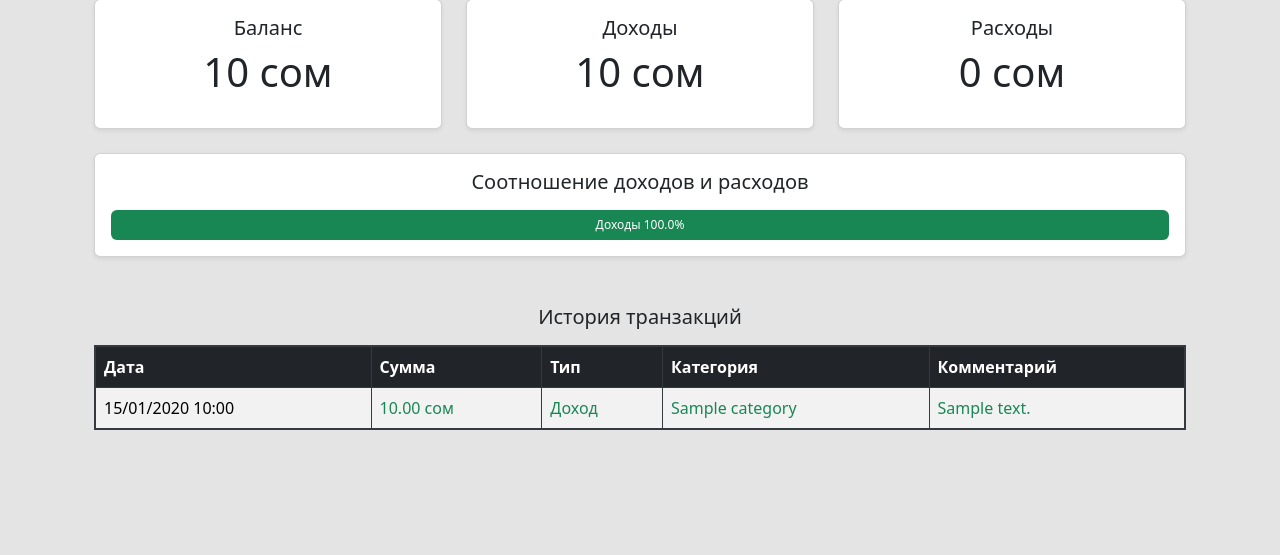
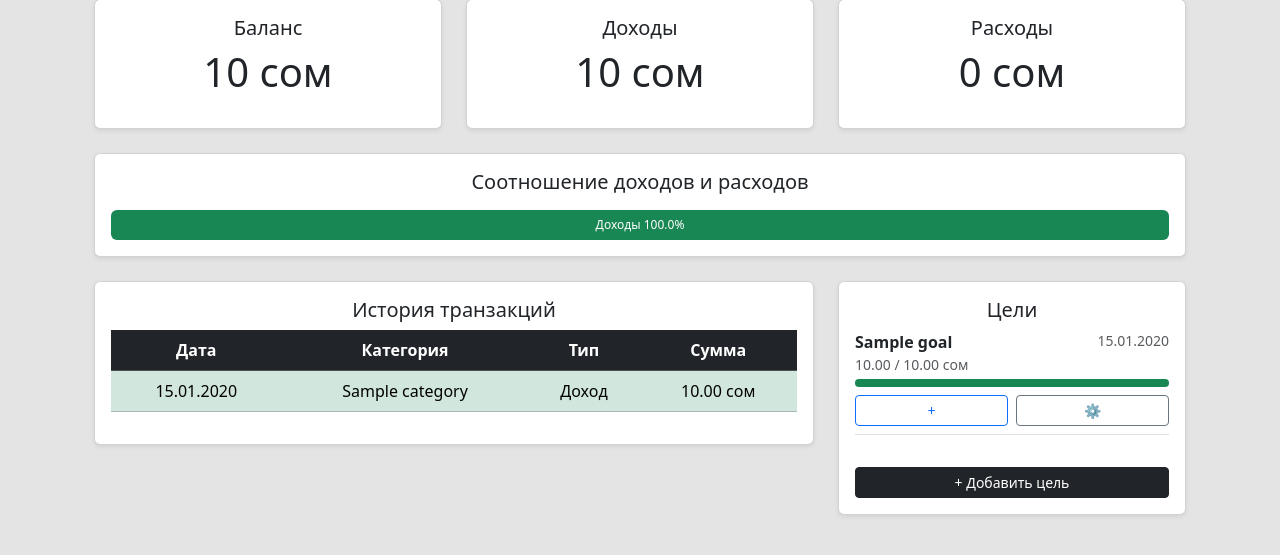
Before and after one commit to akaha-loks/MyBudget, a Django app: page / in a window 1280 px wide. Shown: the part 154-709 px from the top of the page. Run offline with Django 5.2, Linux system fonts and the light colour scheme; a user stored in the database is signed in; tables that the repository leaves empty hold one stand-in row (values such as "Sample post").

```diff
--- a/main/models.py
+++ b/main/models.py
@@ -18,6 +18,7 @@ class Category(models.Model):
     def __str__(self):
         return f"{self.name} ({'Доход' if self.type == 'income' else 'Расход'})"
 
+
 TYPE_CHOICES = [
     ('income', 'Доход'),
     ('expense', 'Расход'),
@@ -29,11 +30,10 @@ class Transaction(models.Model):
     amount = models.DecimalField(max_digits=10, decimal_places=2)
     description = models.TextField(blank=True)
     date = models.DateTimeField(default=timezone.now)
-    type = models.CharField(max_length=10, choices=TYPE_CHOICES, verbose_name='Тип операции')
+    type = models.CharField(max_length=18, choices=TYPE_CHOICES, verbose_name='Тип операции')
 
     def __str__(self):
         return f"{self.get_type_display()} — {self.amount} сом"
-
 
 
 class Goal(models.Model):
--- a/main/static/main/css/main.css
+++ b/main/static/main/css/main.css
@@ -6,25 +6,22 @@ body{
   float: right;
 }
 
-/* Цвет текста для доходов и расходов */
-.table-success td {
-    background-color: #d4edda !important; /* светло-зелёный фон */
-    color: #155724 !important;           /* тёмно-зелёный текст */
-    font-weight: 500;
+/* Стилизация ссылок в заголовках таблицы */
+.table thead th a {
+    color: inherit;           /* Наследуем цвет текста из th */
+    text-decoration: none;    /* Убираем подчеркивание */
+    font-weight: bold;         /* Можно сделать жирнее */
+    transition: color 0.2s;
 }
 
-.table-danger td {
-    background-color: #f8d7da !important; /* светло-красный фон */
-    color: #721c24 !important;            /* тёмно-красный текст */
-    font-weight: 500;
+.table thead th a:hover {
+    color: #0d6efd;           /* Или любой другой цвет при наведении */
+    text-decoration: underline; /* Можно подчеркнуть при наведении */
 }
 
-/* Граница таблицы */
-.table-bordered {
-    border: 2px solid #343a40; /* тёмная рамка вокруг всей таблицы */
+/* Для селекта внутри th */
+.table thead th select.form-select {
+    font-size: 0.9em;
+    padding: 0.25rem 0.5rem;
+    height: auto;
 }
-
-.table-bordered th,
-.table-bordered td {
-    border: 1px solid #343a40; /* границы для ячеек */
-}
--- a/main/templates/main/goals/add.html
+++ b/main/templates/main/goals/add.html
@@ -16,8 +16,10 @@
         </div>
         <div class="mb-3">
             <label class="form-label">Срок достижения</label>
-            <input type="date" name="deadline" class="form-control" required>
+            <input type="date" name="deadline" class="form-control" required
+                   value="{{ default_deadline }}">
         </div>
+
         <button class="btn btn-success w-100">Добавить цель</button>
         <a href="{% url 'main:goals_list' %}" class="btn btn-secondary w-100 mt-2">Отмена</a>
     </form>
--- a/main/templates/main/goals/list.html
+++ b/main/templates/main/goals/list.html
@@ -73,7 +73,7 @@
         </div>
         {% endfor %}
     </div>
-    <div class="d-flex justify-content-end mb-3">
+    <div class="d-flex justify-content-end mt-4 mb-4">
         <a href="{% url 'main:goal_add' %}" class="btn btn-dark">+ Добавить цель</a>
     </div>
 </div>
--- a/main/templates/main/index.html
+++ b/main/templates/main/index.html
@@ -82,36 +82,77 @@
                 </div>
             </div>
             <!-- История транзакций -->
-            <div class="col-md-12 mt-5">
-                <h5 class="text-center mb-3">История транзакций</h5>
-                <table class="table table-striped table-hover table-bordered">
-                    <thead class="table-dark">
+            <div class="col-md-8">
+                <div class="card shadow-sm">
+                    <div class="card-body">
+                        <h5 class="card-title text-center">История транзакций</h5>
+                        <div style="max-height: 250px; overflow-y: auto;">
+                            <table class="table table-hover text-center align-middle">
+                                <thead class="table-dark" style="position: sticky; top: 0; z-index: 2;">
                                     <tr>
                                         <th>Дата</th>
+                                        <th>Категория</th>
+                                        <th>Тип</th>
                                         <th>Сумма</th>
-                            <th>Тип</th>
-                            <th>Категория</th>
-                            <th>Комментарий</th>
                                     </tr>
                                 </thead>
                                 <tbody>
-                        {% for t in transactions %}
-                        <tr onclick="window.location='{% url 'main:transactions_list' %}'" style="cursor: pointer;">
-                            <td>{{ t.date|date:"d/m/Y H:i" }}</td>
-                            <td class="{% if t.type == 'income' %}text-success{% elif t.type == 'expense' %}text-danger{% endif %}">{{ t.amount }} сом</td>
-                            <td class="{% if t.type == 'income' %}text-success{% elif t.type == 'expense' %}text-danger{% endif %}">{{ t.get_type_display }}</td>
-                            <td class="{% if t.type == 'income' %}text-success{% elif t.type == 'expense' %}text-danger{% endif %}">
-                                {% if t.category %}{{ t.category.name }}{% else %}Без категории{% endif %}
+                                    {% for transaction in transactions %}
+                                        <tr class="{% if transaction.type == 'income' %}table-success{% else %}table-danger{% endif %}">
+                                            <td>{{ transaction.date|date:"d.m.Y" }}</td>
+                                            <td>{{ transaction.category.name }}</td>
+                                            <td>
+                                                {% if transaction.type == 'income' %}
+                                                    Доход
+                                                {% else %}
+                                                    Расход
+                                                {% endif %}
                                             </td>
-                            <td class="{% if t.type == 'income' %}text-success{% elif t.type == 'expense' %}text-danger{% endif %}">{{ t.description }}</td>
+                                            <td>{{ transaction.amount }} сом</td>
                                         </tr>
                                     {% empty %}
                                         <tr>
-                            <td colspan="5" class="text-center">Транзакций нет</td>
+                                            <td colspan="4" class="text-muted">Нет транзакций</td>
                                         </tr>
                                     {% endfor %}
                                 </tbody>
                             </table>
+                        </div>
+                    </div>
+                </div>
+            </div>
+            <!-- Правая часть: Цели -->
+            <div class="col-md-4">
+                <div class="card shadow-sm h-100">
+                    <div class="card-body">
+                        <h5 class="card-title text-center">Цели</h5>
+                        <div style="max-height: 200px; overflow-y: auto;">
+                            {% for goal in goals %}
+                            <div class="border-bottom pb-2 mb-3">
+                                <div class="d-flex justify-content-between">
+                                    <strong>{{ goal.name }}</strong>
+                                    <small class="text-muted">{{ goal.deadline|date:"d.m.Y" }}</small>
+                                </div>
+                                <p class="mb-1 text-muted small">
+                                    {{ goal.current_amount }} / {{ goal.target_amount }} сом
+                                </p>
+                                <div class="progress" style="height: 8px;">
+                                    <div class="progress-bar bg-success" style="width: {{ goal.progress_percent }}%;"></div>
+                                </div>
+                                <div class="d-flex justify-content-between mt-2">
+                                    <a href="{% url 'main:add_to_goal' goal.id %}" class="btn btn-sm btn-outline-primary w-50 me-1">+</a>
+                                    <a href="{% url 'main:goal_edit' goal.id %}" class="btn btn-sm btn-outline-secondary w-50 ms-1">⚙</a>
+                                </div>
+                            </div>
+                            {% empty %}
+                            <p class="text-muted text-center">Нет активных целей</p>
+                            {% endfor %}
+                        </div>
+                        <div class="text-center mt-3">
+                            <a href="{% url 'main:goal_add' %}" class="btn btn-sm btn-dark w-100">+ Добавить цель</a>
+                        </div>
+                    </div>
+                </div>
             </div>
         </div> <!-- закрывает row -->
     {% else %}
--- a/main/templates/main/reports.html
+++ b/main/templates/main/reports.html
@@ -6,7 +6,7 @@
    <div class="row g-4">
        <!-- Баланс -->
        <div class="col-md-4">
-           <a href="{% url 'main:reports' %}" class="text-decoration-none">
+           <a>
                <div class="card shadow-sm text-center">
                    <div class="card-body">
                        <h5 class="card-title">Баланс</h5>
--- a/main/views.py
+++ b/main/views.py
@@ -7,10 +7,11 @@ from .models import Goal
 from django.contrib.auth.decorators import login_required
 from django.db.models import Sum
 from .models import Transaction, Category
-from datetime import date, datetime
+from datetime import date, datetime as dt, datetime, timedelta
 from django.contrib import messages
 from django.urls import reverse
 from decimal import Decimal, InvalidOperation
+import time
 
 
 
@@ -30,6 +31,9 @@ def index(request):
     # Последние 10 транзакций
     transactions = Transaction.objects.filter(user=user).order_by('-date')[:10]
 
+    # выборку целей
+    goals = Goal.objects.filter(user=user).order_by('deadline')[:5]
+
     return render(request, 'main/index.html', {
         'balance': balance,
         'income': income,
@@ -37,6 +41,7 @@ def index(request):
         'income_percent': income_percent,
         'expense_percent': expense_percent,
         'transactions': transactions,
+        'goals': goals,
     })
 
 
@@ -83,12 +88,17 @@ def goals_list(request):
 
 @login_required
 def goal_add(request):
+    # текущая дата + 1 месяц (30 дней)
+    now_struct = time.localtime()
+    today_date = datetime.fromtimestamp(time.mktime(now_struct)).date()
+    default_deadline = today_date + timedelta(days=30)
+
     if request.method == 'POST':
         name = request.POST.get('name')
         target = request.POST.get('target_amount')
-        deadline = request.POST.get('deadline')
+        deadline = request.POST.get('deadline') or str(default_deadline)
 
-        if not name or not target or not deadline:
+        if not name or not target:
             messages.error(request, "Заполните все поля!")
         else:
             try:
@@ -104,12 +114,14 @@ def goal_add(request):
                     target_amount=target_amount,
                     current_amount=Decimal('0.0'),
                     deadline=deadline,
-                    created_at=timezone.now()  # <-- обязательно добавляем
+                    created_at=timezone.now()
                 )
                 messages.success(request, "Цель успешно добавлена!")
                 return redirect('main:goals_list')
 
-    return render(request, 'main/goals/add.html')
+    return render(request, 'main/goals/add.html', {
+        'default_deadline': default_deadline.isoformat()
+    })
 
 
 @login_required
@@ -198,9 +210,28 @@ def reports(request):
 @login_required
 def transactions_list(request):
     user = request.user
-    transactions = Transaction.objects.filter(user=user).order_by('-date')
+    sort = request.GET.get('sort', '-date')  # сортировка по умолчанию: дата по убыванию
+    category_id = request.GET.get('category', '')  # выбранная категория
 
-    # Подсчёт доходов и расходов
+    # разрешённые поля для сортировки
+    allowed_sorts = ['date', '-date', 'amount', '-amount', 'type', '-type']
+    if sort not in allowed_sorts:
+        sort = '-date'
+
+    # получаем все категории пользователя для фильтра
+    categories = Category.objects.filter(user=user)
+
+    # базовый queryset
+    transactions = Transaction.objects.filter(user=user)
+
+    # фильтр по категории, если выбрана
+    if category_id:
+        transactions = transactions.filter(category_id=category_id)
+
+    # применяем сортировку
+    transactions = transactions.order_by(sort)
+
+    # Подсчёт доходов и расходов (по отфильтрованным транзакциям)
     income = transactions.filter(type='income').aggregate(total=Sum('amount'))['total'] or 0
     expenses = transactions.filter(type='expense').aggregate(total=Sum('amount'))['total'] or 0
 
@@ -214,14 +245,20 @@ def transactions_list(request):
         'expenses': expenses,
         'income_percent': income_percent,
         'expense_percent': expense_percent,
+        'current_sort': sort,
+        'categories': categories,
+        'selected_category': category_id
     })
 
+@login_required
+def transaction_add(request, type):
+    # Получаем текущую локальную дату и время через time
+    now_struct = time.localtime()
+    now_date = time.strftime("%Y-%m-%d", now_struct)  # для input[type=date]
+    now_time = time.strftime("%H:%M", now_struct)     # для input[type=time]
+    tz = timezone.get_current_timezone()
 
-@login_required()
-def transaction_add(request, type):
-    now = timezone.localtime()
     categories = Category.objects.filter(user=request.user, type=type)
-
     type_map = {'income': 'Доход', 'expense': 'Расход'}
     type_display = type_map.get(type, type)
 
@@ -237,23 +274,27 @@ def transaction_add(request, type):
             return redirect(request.path)
 
         category_id = request.POST.get('category')
-        category = None
-        if category_id:
-            category = Category.objects.filter(id=category_id, user=request.user).first()
+        category = Category.objects.filter(id=category_id, user=request.user).first() if category_id else None
 
-        description = request.POST.get('description')
-        date_str = request.POST.get('date')
-        time_str = request.POST.get('time')
+        description = request.POST.get('description', '').strip()
+        date_str = request.POST.get('date', '').strip()   # "YYYY-MM-DD"
+        time_str = request.POST.get('time', '').strip()   # "HH:MM"
 
+        # создаём aware datetime с использованием time
         if date_str and time_str:
-            try:
-                datetime_obj = timezone.make_aware(
-                    timezone.datetime.fromisoformat(f"{date_str}T{time_str}")
-                )
-            except ValueError:
-                datetime_obj = now
+            naive_dt = datetime.strptime(f"{date_str} {time_str}", "%Y-%m-%d %H:%M")
+        elif date_str:
+            # если только дата — ставим текущее время
+            t = time.localtime()
+            naive_dt = datetime.strptime(date_str, "%Y-%m-%d").replace(hour=t.tm_hour, minute=t.tm_min)
+        elif time_str:
+            # если только время — используем сегодняшнюю дату
+            today = time.strftime("%Y-%m-%d", now_struct)
+            naive_dt = datetime.strptime(f"{today} {time_str}", "%Y-%m-%d %H:%M")
         else:
-            datetime_obj = now
+            naive_dt = datetime.fromtimestamp(time.mktime(now_struct))  # fallback
+
+        datetime_obj = timezone.make_aware(naive_dt, tz)
 
         Transaction.objects.create(
             user=request.user,
@@ -270,8 +311,8 @@ def transaction_add(request, type):
         'type': type,
         'type_display': type_display,
         'categories': categories,
-        'now_date': now.date(),
-        'now_time': now.strftime('%H:%M')
+        'now_date': now_date,
+        'now_time': now_time
     })
 
 
@@ -323,7 +364,6 @@ def transaction_delete(request, pk):
     return render(request, 'main/transactions/delete.html', {'transaction': transaction})
 
 
-
 @login_required
 def categories_list(request):
     categories = Category.objects.filter(user=request.user).order_by('type', 'name')
```
Also changed, not shown: main/templates/main/transactions/list.html (+38 -5 lines), db.sqlite3, main/migrations/0001_initial.py. Lines whose indentation alone changed are shown as unchanged.
